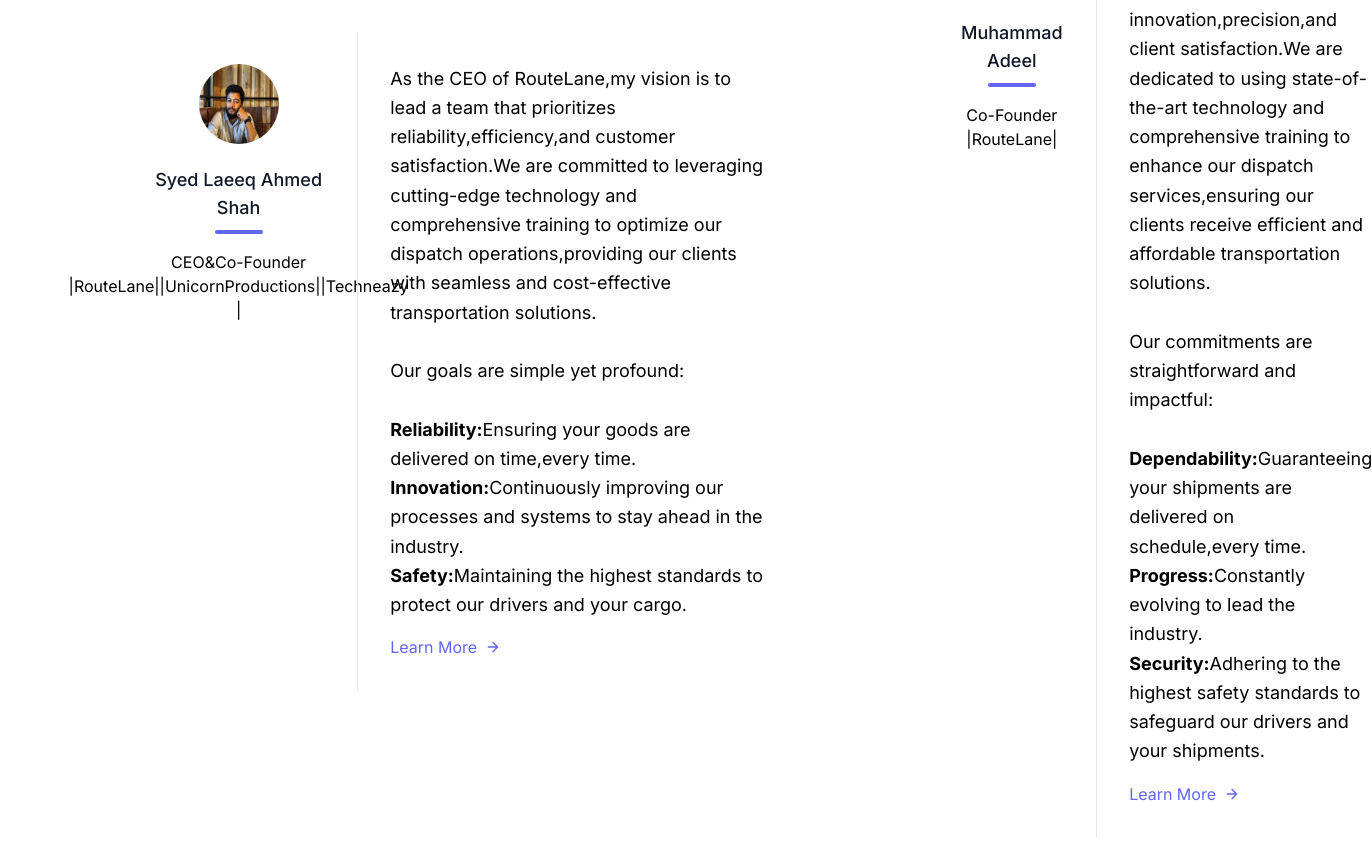
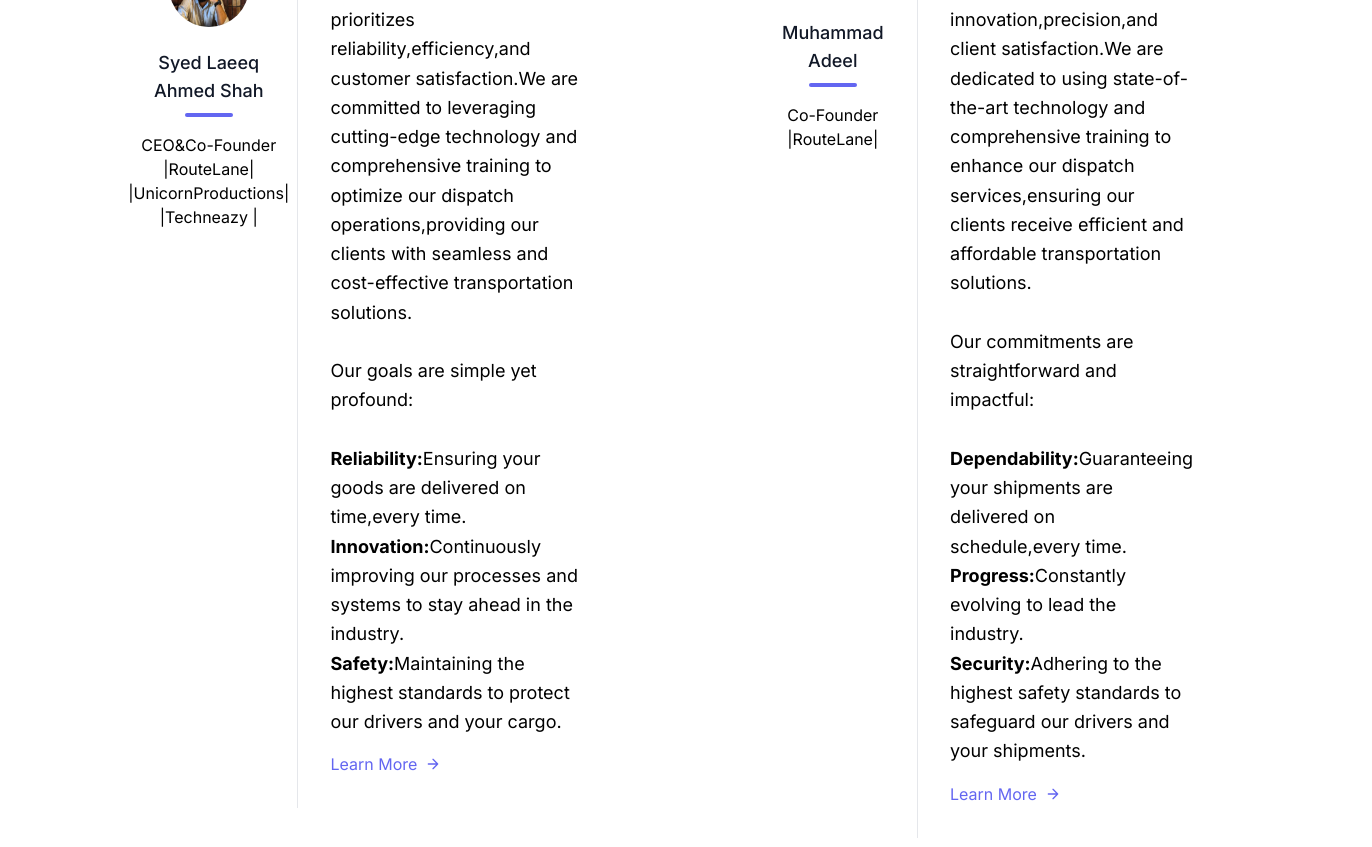
Before and after one commit to LaeeqtheDev/Routelane, a Next.js app: page / in a window 1280 px wide. Shown: the part 7120-7967 px from the top of the page, 1372 px wide, since content can reach past the window. Built offline with nearby package versions, Linux system fonts and the light colour scheme.

Commit message:
Update ProfileSec.js

```diff
--- a/app/components/ProfileSec.js
+++ b/app/components/ProfileSec.js
@@ -1,7 +1,7 @@
 import React from 'react';const ProfileSection=()=>{return(<section className="mt-10 container mx-24 justify-center items-center"><div className="flex flex-col sm:flex-row"><div className="sm:w-1/3 text-center sm:pr-8 sm:py-8"><div className="w-20 h-20 rounded-full inline-flex items-center justify-center bg-gray-200 text-gray-400"><img
 src="pp.png"
 alt="Profile"
-className="w-20 h-20 rounded-full"/></div><div className="flex flex-col items-center text-center justify-center"><h2 className="font-medium title-font mt-4 text-gray-900 text-lg">Syed Laeeq Ahmed Shah</h2><div className="w-12 h-1 bg-indigo-500 rounded mt-2 mb-4"></div><p className="text-base">CEO&Co-Founder<br/>|RouteLane||UnicornProductions||Techneazy |</p></div></div><div className="sm:w-2/3 sm:pl-8 sm:py-8 sm:border-l border-gray-200 sm:border-t-0 border-t mt-4 pt-4 sm:mt-0 text-center sm:text-left"><p className="leading-relaxed text-lg mb-4">As the CEO of RouteLane,my vision is to lead a team that prioritizes reliability,efficiency,and customer satisfaction.We are committed to leveraging cutting-edge technology and comprehensive training to optimize our dispatch operations,providing our clients with seamless and cost-effective transportation solutions.<br/><br/>Our goals are simple yet profound:<br/><br/><strong>Reliability:</strong>Ensuring your goods are delivered on time,every time.<br/><strong>Innovation:</strong>Continuously improving our processes and systems to stay ahead in the industry.<br/><strong>Safety:</strong>Maintaining the highest standards to protect our drivers and your cargo.</p><a className="text-indigo-500 inline-flex items-center">Learn More<svg
+className="w-20 h-20 rounded-full"/></div><div className="flex flex-col items-center text-center justify-center"><h2 className="font-medium title-font mt-4 text-gray-900 text-lg">Syed Laeeq Ahmed Shah</h2><div className="w-12 h-1 bg-indigo-500 rounded mt-2 mb-4"></div><p className="text-base">CEO&Co-Founder<br/>|RouteLane| <br/> |UnicornProductions| <br/> |Techneazy |</p></div></div><div className="sm:w-2/3 sm:pl-8 sm:py-8 sm:border-l border-gray-200 sm:border-t-0 border-t mt-4 pt-4 sm:mt-0 text-center sm:text-left"><p className="leading-relaxed text-lg mb-4">As the CEO of RouteLane,my vision is to lead a team that prioritizes reliability,efficiency,and customer satisfaction.We are committed to leveraging cutting-edge technology and comprehensive training to optimize our dispatch operations,providing our clients with seamless and cost-effective transportation solutions.<br/><br/>Our goals are simple yet profound:<br/><br/><strong>Reliability:</strong>Ensuring your goods are delivered on time,every time.<br/><strong>Innovation:</strong>Continuously improving our processes and systems to stay ahead in the industry.<br/><strong>Safety:</strong>Maintaining the highest standards to protect our drivers and your cargo.</p><a className="text-indigo-500 inline-flex items-center">Learn More<svg
 fill="none"
 stroke="currentColor"
 strokeLinecap="round"
```
